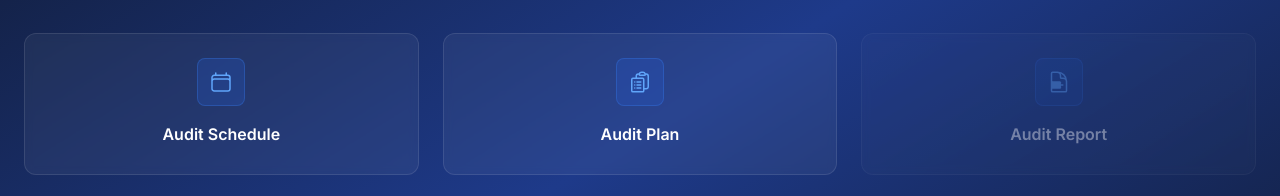
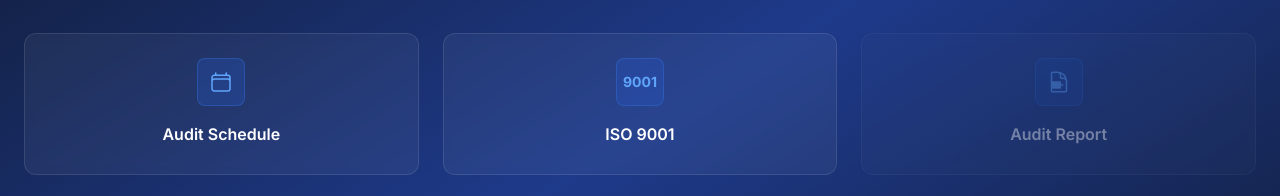
Before and after one commit to altamashasifghouri-hub/quality-management-system, a Next.js app: page /audit in a window 1280 px wide. Shown: the part 266-462 px from the top of the page. Built offline with nearby package versions, Linux system fonts and the light colour scheme.

Commit message:
Rename Audit Plan tile to ISO 9001

```diff
--- a/src/app/audit/page.tsx
+++ b/src/app/audit/page.tsx
@@ -35,11 +35,9 @@ export default function AuditManagement() {
           <Link href="/audit/plan">
             <div className="bg-white/5 backdrop-blur-sm border border-white/10 rounded-xl p-6 hover:bg-white/10 transition-all duration-200 cursor-pointer group text-center">
               <div className="inline-flex items-center justify-center w-12 h-12 rounded-lg bg-blue-600/20 border border-blue-500/30 mb-4 group-hover:bg-blue-600/30 transition-colors">
-                <svg className="w-6 h-6 text-blue-400" fill="none" viewBox="0 0 24 24" strokeWidth={1.5} stroke="currentColor">
-                  <path strokeLinecap="round" strokeLinejoin="round" d="M9 12h3.75M9 15h3.75M9 18h3.75m3 .75H18a2.25 2.25 0 0 0 2.25-2.25V6.108c0-1.135-.845-2.098-1.976-2.192a48.424 48.424 0 0 0-1.123-.08m-5.801 0c-.065.21-.1.433-.1.664 0 .414.336.75.75.75h4.5a.75.75 0 0 0 .75-.75 2.25 2.25 0 0 0-.1-.664m-5.8 0A2.251 2.251 0 0 1 13.5 2.25H15a2.25 2.25 0 0 1 2.15 1.586m-5.8 0c-.376.023-.75.05-1.124.08C9.095 4.01 8.25 4.973 8.25 6.108V8.25m0 0H4.875c-.621 0-1.125.504-1.125 1.125v11.25c0 .621.504 1.125 1.125 1.125h9.75c.621 0 1.125-.504 1.125-1.125V9.375c0-.621-.504-1.125-1.125-1.125H8.25ZM6.75 12h.008v.008H6.75V12Zm0 3h.008v.008H6.75V15Zm0 3h.008v.008H6.75V18Z" />
-                </svg>
+                <span className="text-blue-400 font-bold text-sm">9001</span>
               </div>
-              <h3 className="text-white font-semibold mb-1">Audit Plan</h3>
+              <h3 className="text-white font-semibold mb-1">ISO 9001</h3>
             </div>
           </Link>
           <div className="bg-white/5 backdrop-blur-sm border border-white/10 rounded-xl p-6 text-center opacity-40 cursor-not-allowed">
```
